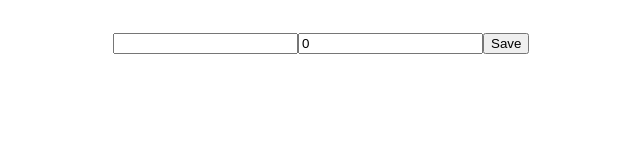
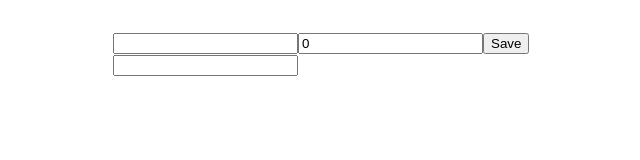
Before and after one commit to nifantyev/netology-redux-servicecenter, a React (Create React App) app: page / in a window 1280 px wide. Shown: the top 160 px of the page, without its empty margins (143-783 px from the left). Built offline with nearby package versions, Linux system fonts and the light colour scheme.

Commit message:
Реализовал ServiceFilter

```diff
--- a/src/App.tsx
+++ b/src/App.tsx
@@ -2,11 +2,13 @@ import React from 'react';
 import './App.css';
 import ServiceForm from './features/services/ServiceForm';
 import ServiceList from './features/services/ServiceList';
+import ServiceFilter from './features/services/ServiceFilter';
 
 function App() {
   return (
     <div className="App">
       <ServiceForm />
+      <ServiceFilter />
       <ServiceList />
     </div>
   );
--- /dev/null
+++ b/src/features/services/ServiceFilter.tsx
@@ -0,0 +1,20 @@
+import React from 'react';
+import { useAppSelector, useAppDispatch } from '../../app/hooks';
+import { updateFilter } from './servicesSlice';
+
+const ServiceFilter: React.FC = () => {
+  const dispatch = useAppDispatch();
+
+  const { filter } = useAppSelector((store) => store.services);
+
+  const handleChange = (event: any) => {
+    const { value } = event.target;
+    dispatch(updateFilter(value));
+  };
+
+  return (
+    <input type="text" name="filter" value={filter} onChange={handleChange} />
+  );
+};
+
+export default ServiceFilter;
```
